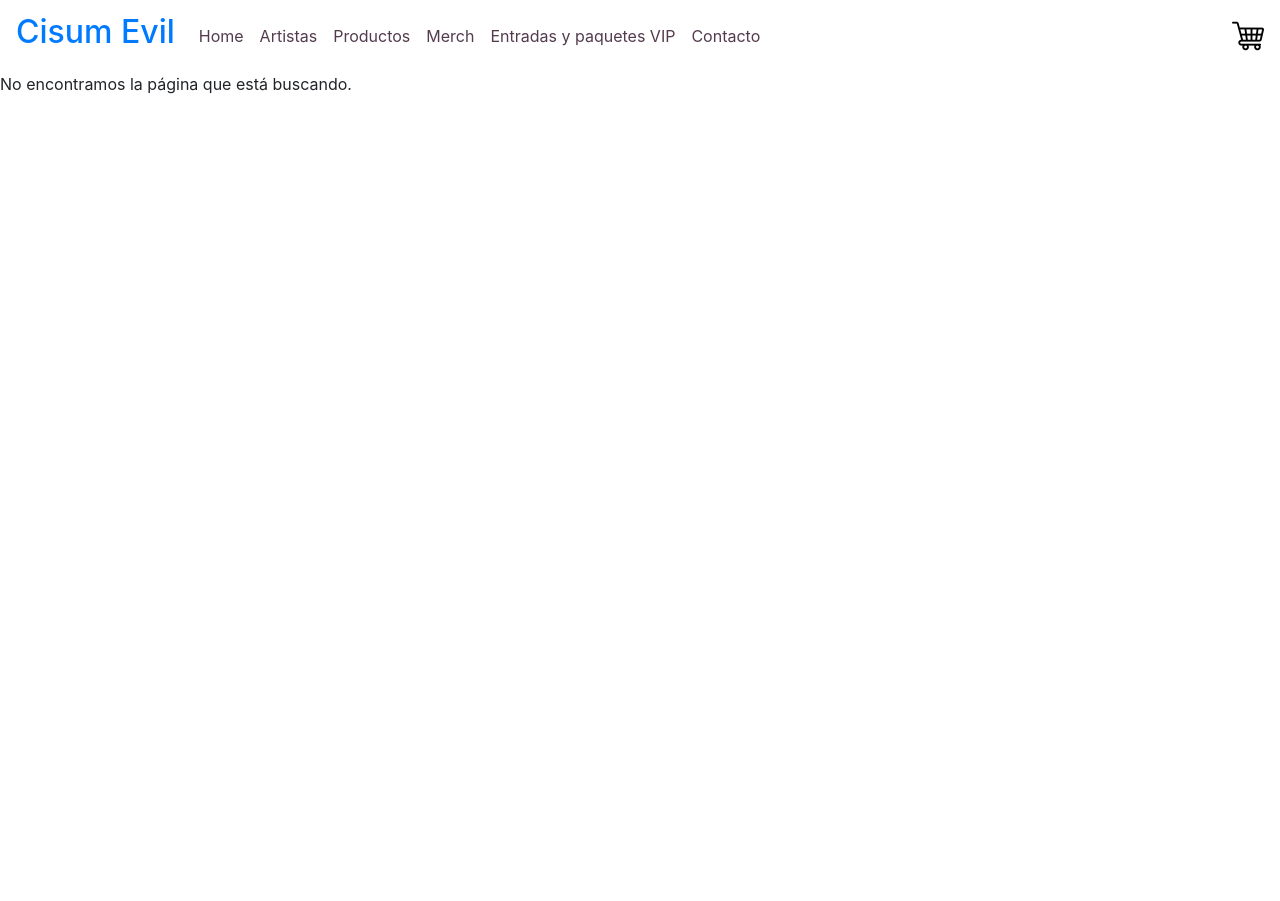
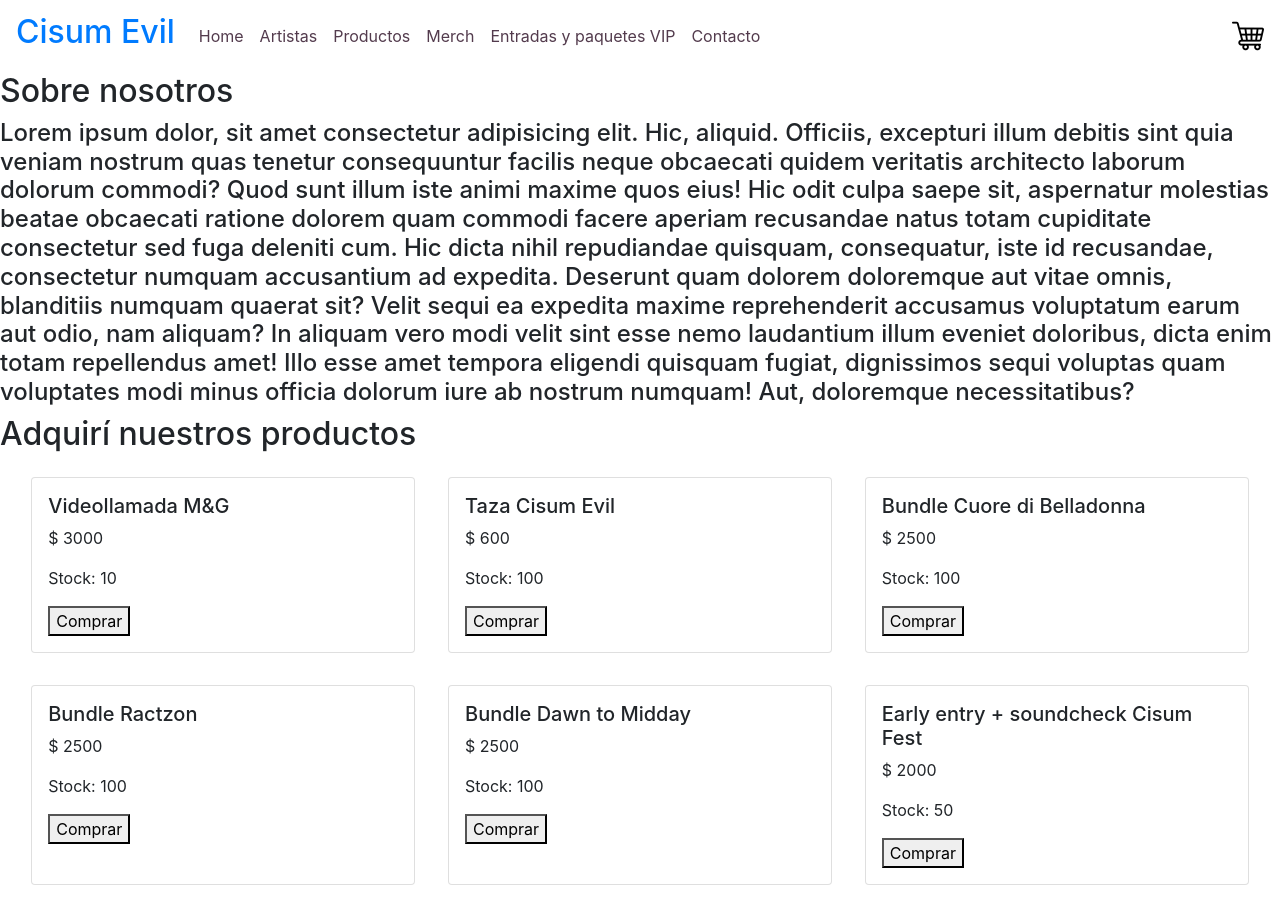
Before and after one commit to ceciliajalv/proyecto-react, a React (Create React App) app: page / in a window 1280 px wide. Before the commit the page ends 800 px from the top, so only its background shows below. Built offline with nearby package versions, Linux system fonts and the light colour scheme; a web font is replaced by a local one.

Commit message:
Route y navegacion

```diff
--- a/src/App.jsx
+++ b/src/App.jsx
@@ -7,8 +7,9 @@ import NavBar from './components/navbar/';
 import ItemListContainer from './Containers/ItemListContainer';
 import ItemDetailContainer from './Containers/ItemDetailContainer';
 import Home from './Containers/homeContainer';
-import ArtistasContainer from './Containers/ArtistasContainer'
-
+import ArtistasContainer from './Containers/ArtistasContainer';
+import ContactoContainer from './Containers/ContactoContainer/index.jsx';
+import CategoriaContainer from './Containers/CategoriaContainer';
 
 
 const App = () => {
@@ -16,17 +17,23 @@ const App = () => {
   <BrowserRouter>
     <NavBar/>
     <Switch>
-      <Route exact path='/proyecto-react/'>
+      <Route exact path='/'>
         <Home />
       </Route>
-      <Route exact path='/proyecto-react/productos'>
+      <Route exact path='/productos'>
         <ItemListContainer />
       </Route>
-      <Route exact path = '/proyecto-react/artistas'>
+      <Route exact path = '/artistas'>
         <ArtistasContainer />
       </Route>
-      <Route exact path = '/proyecto-react/productos/:id'>
+      <Route exact path = '/productos/:id'>
         <ItemDetailContainer />
+      </Route>
+      <Route exact path = '/categoria/:idCat'>
+        <CategoriaContainer />
+      </Route>
+      <Route exact path = '/contactanos'>
+        <ContactoContainer />
       </Route>
       <Route path="*" children={<div>No encontramos la página que está buscando.</div>} />
     </Switch>
--- /dev/null
+++ b/src/Containers/CategoriaContainer/index.jsx
@@ -0,0 +1,25 @@
+import * as React from "react";
+import { useState } from "react";
+import {useParams} from 'react-router-dom';
+import { ItemCount } from "../../components/ItemCount";
+import productList from "../../mocks/productList/index"
+import ItemList from "../../components/itemList/"
+
+const CategoriaContainer = () => {
+    const {idCat} = useParams ();
+    const [products, setProducts] = useState([]);
+    React.useEffect(()=>{
+        let categoria = productList.filter ( (element) => {
+            return element.categoria === idCat
+        });
+        setProducts(categoria);
+    }, [idCat])
+
+    return (
+        <>
+        <h2>Adquirí nuestros productos de {idCat}</h2>
+        <ItemList products={products}/>
+        </>
+    )
+}
+export default CategoriaContainer;
--- /dev/null
+++ b/src/Containers/ContactoContainer/index.jsx/index.jsx
@@ -0,0 +1,38 @@
+const ContactoContainer = () => {
+    return (
+        <>
+        <h3>O nos pueden encontrar en:</h3>
+        <div className=" d-flex justify-content-center flex-column">
+                        <div className="d-flex flex-column col-12 col-md-12 contact-block">
+                            <h4>Representación</h4>
+                            <p>
+                            C. Alvarez  <br/>
+                            Domicilio: Lorem ipsum dolor 1234, of:1, CABA, Argentina<br/>
+                            Teléfono: +(123)4567890 int. 1<br/>
+                            E-mail: <a href="mailto:management@cisumevil.com">management@cisumevil.com</a>
+                            </p>
+                        </div>
+                        <div className="d-flex flex-column col-12 col-md-12 contact-block">
+                            <h4>Contrataciones</h4>
+                            <p>
+                            J. Alvarez  <br/>
+                            Domicilio: Lorem ipsum dolor 1234, of:1, CABA, Argentina<br/>
+                            Teléfono: +(123)4567890 int. 2<br/>
+                            E-mail: <a href="mailto:booking@cisumevil.com">booking@cisumevil.com</a>
+                            </p>
+                        </div>
+                        <div class="d-flex flex-column col-12 col-md-12 contact-block">
+                            <h4>Servicios profesionales</h4>
+                            <p>
+                            N. Alvarez  <br/>
+                            Domicilio: Lorem ipsum dolor 1234, of:2, CABA, Argentina<br/>
+                            Teléfono: +(123)4567890 int. 3<br/>
+                            E-mail: <a href="mailto:services@cisumevil.com">services@cisumevil.com</a>
+                            </p>
+                        </div>
+                    </div>
+        </>
+    )
+}
+
+export default ContactoContainer;
--- a/src/components/item/index.jsx
+++ b/src/components/item/index.jsx
@@ -4,7 +4,7 @@ const Item = ({product}) => {
         <h5>{product.name}</h5>
         <p>$ {product.price}</p>
         <p>Stock: {product.stock}</p>
-        <Link to={`proyecto-react/productos/${product.id}`}><button>Comprar</button></Link>
+        <Link to={`/productos/${product.id}`}><button>Comprar</button></Link>
     </div>
 }
 export default Item;
--- a/src/components/navbar/index.jsx
+++ b/src/components/navbar/index.jsx
@@ -1,4 +1,5 @@
 import 'bootstrap/dist/css/bootstrap.min.css';
+import { Link } from 'react-router-dom';
 import CartWidget from '../CartWidget/index.jsx';
 
 const NavBar = () => {
@@ -7,26 +8,26 @@ const NavBar = () => {
         <button className="navbar-toggler navbar-toggler-right" type="button" data-toggle="collapse" data-target="#navbarTogglerDemo02" aria-controls="navbarTogglerDemo02" aria-expanded="false" aria-label="Toggle navigation">
           <span className="navbar-toggler-icon"></span>
         </button>
-        <a className="navbar-brand" href="index.html"><h2 className="logo">Cisum Evil</h2></a>
+        <Link to={`/`} className="navbar-brand" ><h2 className="logo">Cisum Evil</h2></Link>
         <div className="collapse navbar-collapse" id="navbarTogglerDemo02">
             <ul className="navbar-nav mr-auto">
                 <li className="nav-item active">
-                  <a className="nav-link" href="index.html">Home</a>
+                  <Link to={`/`} className="nav-link">Home</Link>
                 </li>
                 <li className="nav-item">
-                  <a className="nav-link" href="#roaster">Artistas</a>
+                  <Link to={`/artistas`}className="nav-link" >Artistas</Link>
                 </li>
                 <li className="nav-item">
-                  <a className="nav-link" href="#productos">Productos</a>
+                  <Link to={`/productos`} className="nav-link">Productos</Link>
                 </li>
                 <li className="nav-item">
-                  <a className="nav-link" href="#merch">Merch</a>
+                  <Link to={`/categoria/${'merch'}`} className="nav-link">Merch</Link>
                 </li>
                 <li className="nav-item">
-                  <a className="nav-link" href="#VIP">Entradas y paquetes VIP</a>
+                  <Link to={`/categoria/${'vip'}`} className="nav-link">Entradas y paquetes VIP</Link>
                 </li>
                 <li className="nav-item">
-                    <a className="nav-link" href="#contactanos">Contacto</a>
+                    <Link to={`/contactanos`}className="nav-link">Contacto</Link>
                 </li>
               </ul>
               <CartWidget/>
--- a/src/mocks/productList/index.js
+++ b/src/mocks/productList/index.js
@@ -1,10 +1,10 @@
 const productList = [
-    {id: 1, name:"Videollamada M&G", descripcion:"Lorem ipsum dolor sit amet consectetur adipisicing elit. Eveniet exercitationem velit culpa aut! Nisi in sapiente necessitatibus, alias tempore iusto.", foto:"/img/logo.png", price: 3000, stock: 10},
-    {id: 2, name:"Remera Cisum Evil", foto:"https://picsum.photos/id/452/420/300", descripcion:"Lorem ipsum dolor sit amet consectetur adipisicing elit. Eveniet exercitationem velit culpa aut! Nisi in sapiente necessitatibus, alias tempore iusto.", price: 600, stock: 100},
-    {id: 3, name:"Bundle Cuore di Belladonna", foto:"https://picsum.photos/id/452/420/300", descripcion:"Lorem ipsum dolor sit amet consectetur adipisicing elit. Eveniet exercitationem velit culpa aut! Nisi in sapiente necessitatibus, alias tempore iusto.", price: 2500, stock: 100},
-    {id: 4, name:"Bundle Ractzon", foto:"https://picsum.photos/id/453/420/300", descripcion:"Lorem ipsum dolor sit amet consectetur adipisicing elit. Eveniet exercitationem velit culpa aut! Nisi in sapiente necessitatibus, alias tempore iusto.", price: 2500, stock: 100},
-    {id: 5, name:"Bundle Dawn to Midday", foto:"https://picsum.photos/id/777/420/300", descripcion:"Lorem ipsum dolor sit amet consectetur adipisicing elit. Eveniet exercitationem velit culpa aut! Nisi in sapiente necessitatibus, alias tempore iusto.", price: 2500, stock: 100},
-    {id: 6, name:"Early entry + soundcheck Cisum Fest", foto:"https://picsum.photos/id/452/420/300", descripcion:"Lorem ipsum dolor sit amet consectetur adipisicing elit. Eveniet exercitationem velit culpa aut! Nisi in sapiente necessitatibus, alias tempore iusto.", price: 2000, stock: 50}
+    {id: 0, name:"Videollamada M&G", descripcion:"Lorem ipsum dolor sit amet consectetur adipisicing elit. Eveniet exercitationem velit culpa aut! Nisi in sapiente necessitatibus, alias tempore iusto.",  foto:"https://picsum.photos/id/1/420/300", price: 3000, stock: 10, categoria:"vip"},
+    {id: 1, name:"Taza Cisum Evil", foto:"https://picsum.photos/id/30/420/300", descripcion:"Lorem ipsum dolor sit amet consectetur adipisicing elit. Eveniet exercitationem velit culpa aut! Nisi in sapiente necessitatibus, alias tempore iusto.", price: 600, stock: 100, categoria:"merch"},
+    {id: 2, name:"Bundle Cuore di Belladonna", foto:"https://picsum.photos/id/452/420/300", descripcion:"Lorem ipsum dolor sit amet consectetur adipisicing elit. Eveniet exercitationem velit culpa aut! Nisi in sapiente necessitatibus, alias tempore iusto.", price: 2500, stock: 100, categoria:"merch"},
+    {id: 3, name:"Bundle Ractzon", foto:"https://picsum.photos/id/453/420/300", descripcion:"Lorem ipsum dolor sit amet consectetur adipisicing elit. Eveniet exercitationem velit culpa aut! Nisi in sapiente necessitatibus, alias tempore iusto.", price: 2500, stock: 100, categoria:"merch"},
+    {id: 4, name:"Bundle Dawn to Midday", foto:"https://picsum.photos/id/777/420/300", descripcion:"Lorem ipsum dolor sit amet consectetur adipisicing elit. Eveniet exercitationem velit culpa aut! Nisi in sapiente necessitatibus, alias tempore iusto.", price: 2500, stock: 100, categoria:"merch"},
+    {id: 5, name:"Early entry + soundcheck Cisum Fest", foto:"https://picsum.photos/id/158/420/300", descripcion:"Lorem ipsum dolor sit amet consectetur adipisicing elit. Eveniet exercitationem velit culpa aut! Nisi in sapiente necessitatibus, alias tempore iusto.", price: 2000, stock: 50, categoria:"vip"}
 ];
 
 export default productList;
```
Also changed, not shown: 1 other file (tests, documents, lock files or other folders).
